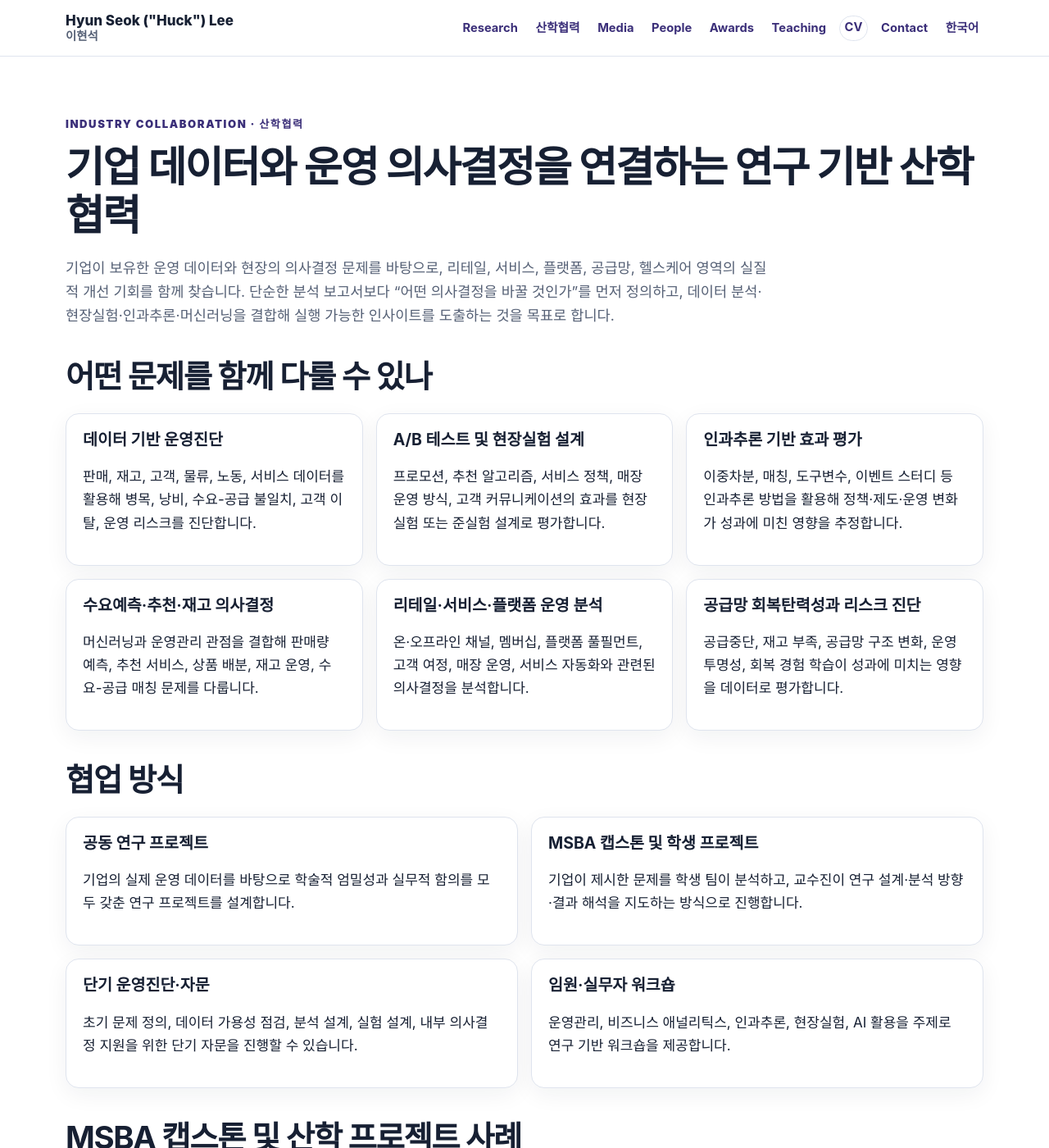
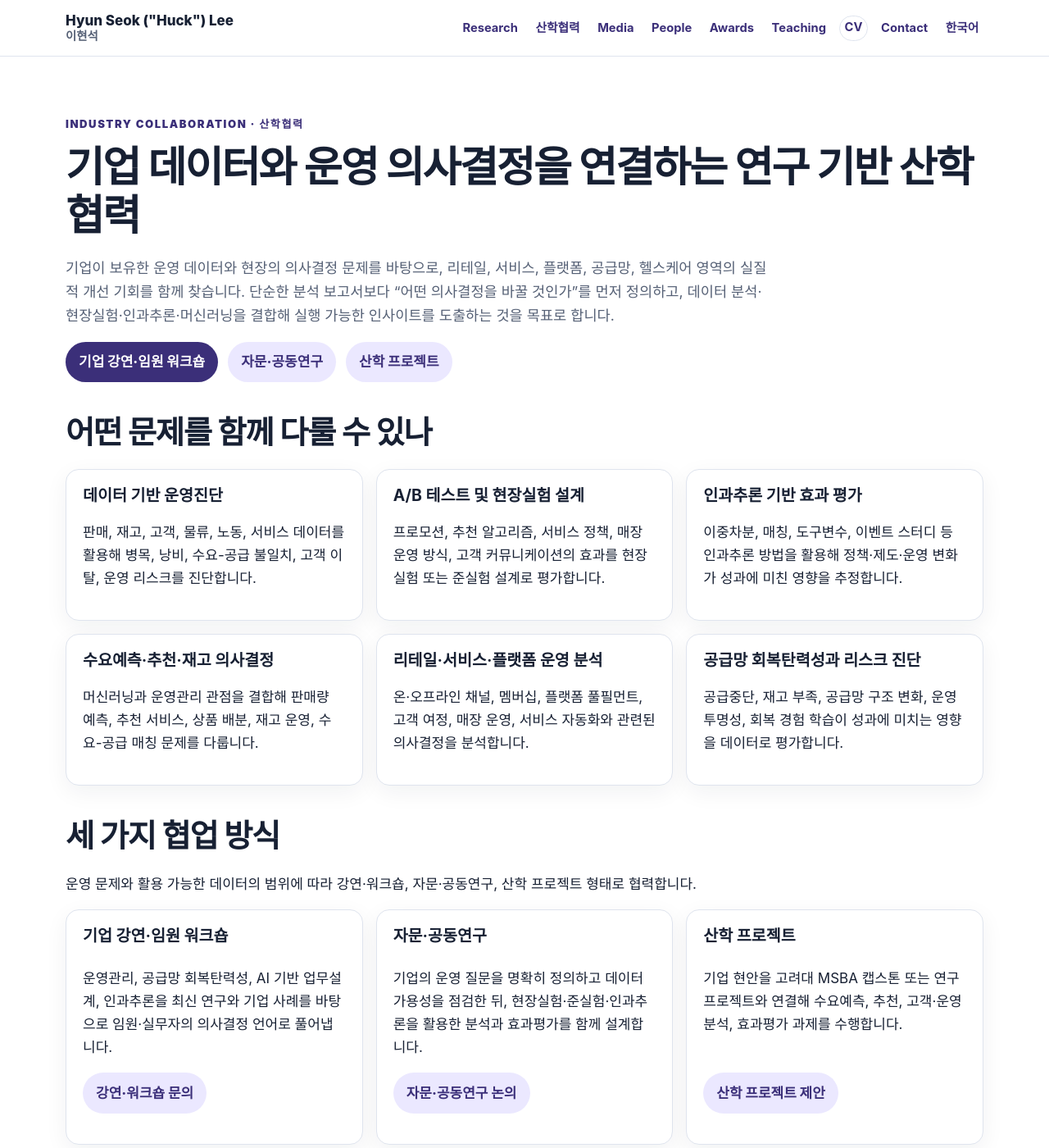
Before and after one commit to lordya2/lordya2.github.io, a Jekyll site: the page built from pages/industry.md, in a window 1280 px wide and 1400 px high. Shown: the whole window at 82% size. Built offline with Jekyll 4.4.1, drawn with Linux system fonts in a browser that asks for light colours; some of the changed text lies outside the part shown.

Commit message:
Improve homepage corporate pathways
Clarify the homepage positioning, add three organization-facing engagement paths, and restructure public industry cases around business questions and decision relevance.

```diff
--- a/_data/industry_collaboration.yml
+++ b/_data/industry_collaboration.yml
@@ -3,6 +3,8 @@ eyebrow_en: 'Industry Collaboration'
 title: '기업 데이터와 운영 의사결정을 연결하는 연구 기반 산학협력'
 intro: >-
   기업이 보유한 운영 데이터와 현장의 의사결정 문제를 바탕으로, 리테일, 서비스, 플랫폼, 공급망, 헬스케어 영역의 실질적 개선 기회를 함께 찾습니다. 단순한 분석 보고서보다 “어떤 의사결정을 바꿀 것인가”를 먼저 정의하고, 데이터 분석·현장실험·인과추론·머신러닝을 결합해 실행 가능한 인사이트를 도출하는 것을 목표로 합니다.
+engagement_intro: >-
+  운영 문제와 활용 가능한 데이터의 범위에 따라 강연·워크숍, 자문·공동연구, 산학 프로젝트 형태로 협력합니다.
 collaboration_areas:
   - title: '데이터 기반 운영진단'
     description: '판매, 재고, 고객, 물류, 노동, 서비스 데이터를 활용해 병목, 낭비, 수요-공급 불일치, 고객 이탈, 운영 리스크를 진단합니다.'
@@ -17,31 +19,56 @@ collaboration_areas:
   - title: '공급망 회복탄력성과 리스크 진단'
     description: '공급중단, 재고 부족, 공급망 구조 변화, 운영 투명성, 회복 경험 학습이 성과에 미치는 영향을 데이터로 평가합니다.'
 project_modes:
-  - title: '공동 연구 프로젝트'
-    description: '기업의 실제 운영 데이터를 바탕으로 학술적 엄밀성과 실무적 함의를 모두 갖춘 연구 프로젝트를 설계합니다.'
-  - title: 'MSBA 캡스톤 및 학생 프로젝트'
-    description: '기업이 제시한 문제를 학생 팀이 분석하고, 교수진이 연구 설계·분석 방향·결과 해석을 지도하는 방식으로 진행합니다.'
-  - title: '단기 운영진단·자문'
-    description: '초기 문제 정의, 데이터 가용성 점검, 분석 설계, 실험 설계, 내부 의사결정 지원을 위한 단기 자문을 진행할 수 있습니다.'
-  - title: '임원·실무자 워크숍'
-    description: '운영관리, 비즈니스 애널리틱스, 인과추론, 현장실험, AI 활용을 주제로 연구 기반 워크숍을 제공합니다.'
+  - id: 'executive-workshops'
+    title: '기업 강연·임원 워크숍'
+    description: '운영관리, 공급망 회복탄력성, AI 기반 업무설계, 인과추론을 최신 연구와 기업 사례를 바탕으로 임원·실무자의 의사결정 언어로 풀어냅니다.'
+    cta: '강연·워크숍 문의'
+    event: 'corporate_speaking_click'
+  - id: 'advisory-research'
+    title: '자문·공동연구'
+    description: '기업의 운영 질문을 명확히 정의하고 데이터 가용성을 점검한 뒤, 현장실험·준실험·인과추론을 활용한 분석과 효과평가를 함께 설계합니다.'
+    cta: '자문·공동연구 논의'
+    event: 'advisory_research_click'
+  - id: 'industry-projects'
+    title: '산학 프로젝트'
+    description: '기업 현안을 고려대 MSBA 캡스톤 또는 연구 프로젝트와 연결해 수요예측, 추천, 고객·운영 분석, 효과평가 과제를 수행합니다.'
+    cta: '산학 프로젝트 제안'
+    event: 'industry_project_click'
 capstone_intro: >-
-  아래는 공개 가능한 범위에서 소개하는 MSBA 캡스톤 및 산학 프로젝트 사례입니다. 학생 프로젝트의 경우 기업 현안, 데이터 분석, 머신러닝, 인과추론, 추천/예측 모델링을 연결해 실무적으로 활용 가능한 결과물을 만드는 것을 목표로 합니다.
+  아래는 공개 가능한 범위에서 소개하는 MSBA 캡스톤 및 산학 프로젝트 사례입니다. 학생 프로젝트의 경우 기업 현안, 데이터 분석, 머신러닝, 인과추론, 추천·예측 모델링을 연결해 실무적으로 활용 가능한 결과물을 만드는 것을 목표로 합니다.
+case_disclaimer: >-
+  아래 사례는 공개 가능한 범위에서 프로젝트의 질문과 분석 접근을 소개합니다. 기업의 승인 없이 민감한 데이터, 실행 결과 또는 정량적 성과를 공개하지 않습니다.
 capstone_projects:
   - partner: 'GS Retail'
     title: '이미지 데이터 군집 분석을 통한 소비자 구매 행동 분석 및 추천 서비스 개선'
     description: '이미지 데이터와 소비자 구매 행동을 연결해 상품 이해와 추천 서비스 개선 가능성을 탐색한 캡스톤 프로젝트입니다.'
+    problem: '상품 이미지에서 얻은 정보와 구매 행동을 어떻게 연결해 추천 서비스 개선 가능성을 찾을 수 있는가?'
+    data: '상품 이미지 데이터와 소비자 구매 행동 데이터'
+    method: '이미지 데이터 군집분석과 구매 행동 연계 분석'
+    decision_relevance: '상품 특성 이해와 추천 로직 개선을 위한 분석 근거 탐색'
     video_url: 'https://www.youtube.com/embed/GLikvwQ0ugA'
   - partner: 'E-Land / SPAO'
     title: '국내 SPA 패션 브랜드 SPAO 분배 시스템 재구축: 머신러닝을 이용한 판매량 예측 모델을 활용하여'
     description: '판매량 예측 모델을 활용해 패션 상품 분배와 재고 운영 의사결정을 개선하는 방향을 탐색한 캡스톤 프로젝트입니다.'
+    problem: '패션 상품의 판매량을 더 정확히 예측해 분배와 재고 의사결정을 어떻게 지원할 수 있는가?'
+    data: '상품 판매 데이터'
+    method: '머신러닝 기반 판매량 예측 모델'
+    decision_relevance: '상품별 분배와 재고 운영 개선 가능성 검토'
     video_url: 'https://www.youtube.com/embed/UlAuBOKTvHc'
   - partner: 'Hyundai Motor Group'
     title: '블루멤버스 활동이 차량 구매 결정에 미치는 영향: 이중차분 모형과 RFM Cluster에 따른 관계 관리 전략'
     description: '멤버십 활동과 차량 구매 간 관계를 이중차분 모형과 RFM 클러스터링으로 분석한 프로젝트입니다.'
+    problem: '블루멤버스 활동은 차량 구매 결정에 어떤 영향을 미치며, 고객군별 관계관리 전략은 어떻게 달라져야 하는가?'
+    data: '멤버십 활동과 차량 구매 데이터'
+    method: '이중차분 모형과 RFM 군집분석'
+    decision_relevance: '멤버십 활동의 효과와 고객군별 관계관리 전략 검토'
   - partner: 'Hyundai Home Shopping'
     title: 'Hmall 추천 알고리즘 구축'
     description: '온라인 쇼핑몰 고객 행동 데이터를 바탕으로 추천 알고리즘과 개인화 의사결정의 개선 가능성을 탐색한 프로젝트입니다.'
+    problem: '온라인 고객 행동을 활용해 Hmall 추천을 어떻게 개인화할 수 있는가?'
+    data: '온라인 쇼핑몰 고객 행동 데이터'
+    method: '고객 행동 기반 추천 알고리즘 구축'
+    decision_relevance: '추천 및 개인화 의사결정 개선 가능성 탐색'
 selected_collaborators:
   note: '아래 조직은 공개 가능한 범위에서 기존 연구, 프로젝트, 캡스톤, 또는 산학협력과 연결된 사례입니다. 추천사나 보증으로 제시하는 것은 아닙니다.'
   groups:
@@ -66,6 +93,6 @@ principles:
   - '실행 가능한 실무적 함의 도출'
   - '학생 학습과 기업 가치 창출의 균형'
 contact_cta:
-  text: '산학협력 가능성을 논의하고 싶으시면 해결하고 싶은 운영/경영 질문, 활용 가능한 데이터의 범위, 희망 일정 등을 간단히 적어 이메일로 연락해 주세요.'
+  text: '산학협력 가능성을 논의하고 싶으시면 해결하고 싶은 운영·경영 질문, 활용 가능한 데이터의 범위, 희망 일정 등을 간단히 적어 이메일로 연락해 주세요.'
   subject: '산학협력 문의'
   button: '산학협력 문의하기'
--- a/_data/profile.yml
+++ b/_data/profile.yml
@@ -5,8 +5,10 @@ full_title: 'KUBS Research Fellow; Associate Professor of Logistics, Service and
 full_title_ko: '고려대학교 경영대학 KUBS Research Fellow; LSOM 및 Business Analytics 부교수; LSOM Area Chair'
 affiliation: 'Korea University Business School'
 affiliation_ko: '고려대학교 경영대학'
-positioning: 'Empirical operations and supply chain management scholar studying healthcare and pharmaceutical supply chains, retail and service operations, platform operations, and causal inference.'
-positioning_ko: '헬스케어·제약 공급망, 리테일·서비스 운영, 플랫폼 운영, 인과추론을 연구하는 실증 운영관리 및 공급망관리 연구자입니다.'
+positioning_lead: 'Turning real-world data into better operating decisions.'
+positioning_lead_ko: '현장 데이터로 무엇이 실제로 효과가 있는지 밝히고, 더 나은 운영 의사결정을 설계합니다.'
+positioning: 'I use operational data, field experiments, and causal inference to understand what works—and to identify actionable improvements in healthcare and pharmaceutical supply chains, retail and services, platforms, and AI-enabled work.'
+positioning_ko: '기업과 기관의 실제 데이터, 현장실험, 인과추론을 활용해 헬스케어·제약 공급망, 리테일·서비스, 플랫폼, AI 기반 업무의 운영 문제를 연구하고 개선 방안을 함께 찾습니다.'
 email: 'hyunseoklee@korea.ac.kr'
 office_phone: '+82-2-3290-1915'
 office: 'LG-POSCO 604'
--- a/assets/themes/twitter/css/style.css
+++ b/assets/themes/twitter/css/style.css
@@ -84,7 +84,8 @@ a:focus-visible, button:focus-visible { outline: 3px solid #ffbf47; outline-offs
 .hero h1 { margin: .2rem 0 .8rem; font-size: clamp(2.6rem, 6vw, 5.2rem); line-height: .98; letter-spacing: -.055em; }
 .hero h1 span { display: block; color: var(--brand); font-size: .48em; letter-spacing: 0; margin-top: .45rem; }
 .hero__title { max-width: 780px; color: var(--brand-dark); font-size: clamp(1.05rem, 1.8vw, 1.3rem); font-weight: 800; line-height: 1.35; }
-.hero__positioning { max-width: 760px; font-size: 1.12rem; color: var(--muted); }
+.hero__positioning { max-width: 760px; font-size: 1.08rem; color: var(--muted); }
+.hero__tagline { display: block; margin-bottom: .35rem; color: var(--text); font-size: 1.16rem; line-height: 1.4; }
 .hero__portrait { margin: 0; }
 .hero__portrait img { width: 100%; border-radius: 1.4rem; box-shadow: var(--shadow); aspect-ratio: 4 / 5; object-fit: cover; }
 
@@ -142,6 +143,11 @@ address { font-style: normal; }
 .status-badge { display: inline-block; max-width: 100%; padding: .28rem .65rem; border: 1px solid #e5cf8e; border-radius: .65rem; background: #fff8e6; color: #684600; font-size: .95rem; font-weight: 800; line-height: 1.45; overflow-wrap: anywhere; }
 .lead-text { max-width: 860px; color: var(--muted); font-size: 1.1rem; }
 .industry-page .card h3 + p { margin-top: .45rem; }
+.industry-page [id] { scroll-margin-top: 6.5rem; }
+.engagement-card { display: flex; flex-direction: column; }
+.engagement-card > p:last-child { margin-top: auto; }
+.engagement-card .button { align-self: flex-start; }
+.case-study__details dt:first-child { margin-top: 0; }
 .capstone-card { display: flex; flex-direction: column; gap: .75rem; }
 .capstone-card p { margin-bottom: 0; }
 .video-embed { position: relative; width: 100%; aspect-ratio: 16 / 9; margin-top: .35rem; overflow: hidden; border: 1px solid var(--border); border-radius: .85rem; background: var(--bg-soft); }
--- a/ko/index.md
+++ b/ko/index.md
@@ -2,7 +2,7 @@
 layout: page
 title: 한국어 개요
 hide_page_header: true
-description: Hyun Seok Huck Lee 교수의 한국어 간략 소개입니다.
+description: 이현석 교수는 현장 데이터, 현장실험, 인과추론을 활용해 기업과 기관의 더 나은 운영 의사결정을 연구합니다.
 permalink: /ko/
 lang: ko
 ---
@@ -10,7 +10,7 @@ lang: ko
 <section class="section korean-overview" lang="ko" aria-labelledby="ko-title">
   <p class="eyebrow">한국어 개요</p>
   <h1 id="ko-title">{{ profile.name_ko }} · {{ profile.name }}</h1>
-  <p><strong>{{ profile.full_title_ko }}</strong></p><p>{{ profile.positioning_ko }}</p>
+  <p><strong>{{ profile.full_title_ko }}</strong></p><p class="lead-text"><strong>{{ profile.positioning_lead_ko }}</strong><br>{{ profile.positioning_ko }}</p>
   <h2>연구 분야</h2><div class="card-grid card-grid--four">{% for area in site.data.research_areas %}<article class="card"><h3>{{ area.title_ko }}</h3><p>{{ area.summary_ko }}</p></article>{% endfor %}</div>
   <h2>대표 연구와 임팩트</h2>{% assign featured_papers = site.data.publications | where: "featured", true | sort: "featured_order" %}{% for paper in featured_papers limit:5 %}<article class="mini-paper"><h3 lang="en">{{ paper.featured_short_title | default: paper.short_title }}</h3><p><strong>질문:</strong> {{ paper.question_ko }}</p><p><strong>결과:</strong> {{ paper.finding_ko }}</p><p><strong>의의:</strong> {{ paper.impact_ko }}</p></article>{% endfor %}
   <h2>People</h2><p>현재 학생과 졸업생 배치, MSBA 캡스톤 멘토링 결과는 <a href="{{ '/pages/people.html' | relative_url }}" data-analytics-event="people_page_click">People page</a>에서 확인할 수 있습니다.</p>
--- a/pages/industry.md
+++ b/pages/industry.md
@@ -12,6 +12,11 @@ lang: ko
   <p class="eyebrow">{{ industry.eyebrow_en }} · {{ industry.headline }}</p>
   <h1 id="industry-title">{{ industry.title }}</h1>
   <p class="lead-text">{{ industry.intro }}</p>
+  <div class="button-row" aria-label="기업 협력 경로">
+    {% for mode in industry.project_modes %}
+      <a class="button{% unless forloop.first %} button--ghost{% endunless %}" href="#{{ mode.id }}" data-analytics-event="{{ mode.event }}">{{ mode.title }}</a>
+    {% endfor %}
+  </div>
 
   <h2>어떤 문제를 함께 다룰 수 있나</h2>
   <div class="card-grid card-grid--three">
@@ -23,24 +28,36 @@ lang: ko
     {% endfor %}
   </div>
 
-  <h2>협업 방식</h2>
-  <div class="card-grid card-grid--two">
+  <h2>세 가지 협업 방식</h2>
+  <p>{{ industry.engagement_intro }}</p>
+  <div class="card-grid card-grid--three">
     {% for mode in industry.project_modes %}
-      <article class="card">
+      <article class="card engagement-card" id="{{ mode.id }}">
         <h3>{{ mode.title }}</h3>
         <p>{{ mode.description }}</p>
+        <p><a class="button button--ghost" href="mailto:{{ profile.email }}?subject={{ mode.title | append: ' 문의' | uri_escape }}" data-analytics-event="{{ mode.event }}">{{ mode.cta }}</a></p>
       </article>
     {% endfor %}
   </div>
 
   <h2>MSBA 캡스톤 및 산학 프로젝트 사례</h2>
   <p>{{ industry.capstone_intro }}</p>
+  <p class="muted">{{ industry.case_disclaimer }}</p>
   <div class="card-grid card-grid--two capstone-grid">
     {% for project in industry.capstone_projects %}
       <article class="card capstone-card">
         <p class="card-label">{{ project.partner }}</p>
         <h3>{{ project.title }}</h3>
-        <p>{{ project.description }}</p>
+        {% if project.problem %}
+          <dl class="case-study__details">
+            <dt>문제</dt><dd>{{ project.problem }}</dd>
+            <dt>데이터</dt><dd>{{ project.data }}</dd>
+            <dt>방법</dt><dd>{{ project.method }}</dd>
+            <dt>의사결정 초점</dt><dd>{{ project.decision_relevance }}</dd>
+          </dl>
+        {% else %}
+          <p>{{ project.description }}</p>
+        {% endif %}
         {% if project.video_url %}
           <div class="video-embed">
             <iframe src="{{ project.video_url }}" title="{{ project.title }} 발표 영상" loading="lazy" allow="accelerometer; autoplay; clipboard-write; encrypted-media; gyroscope; picture-in-picture; web-share" allowfullscreen></iframe>
```
Also changed, not shown: index.md (+24 -8 lines).
